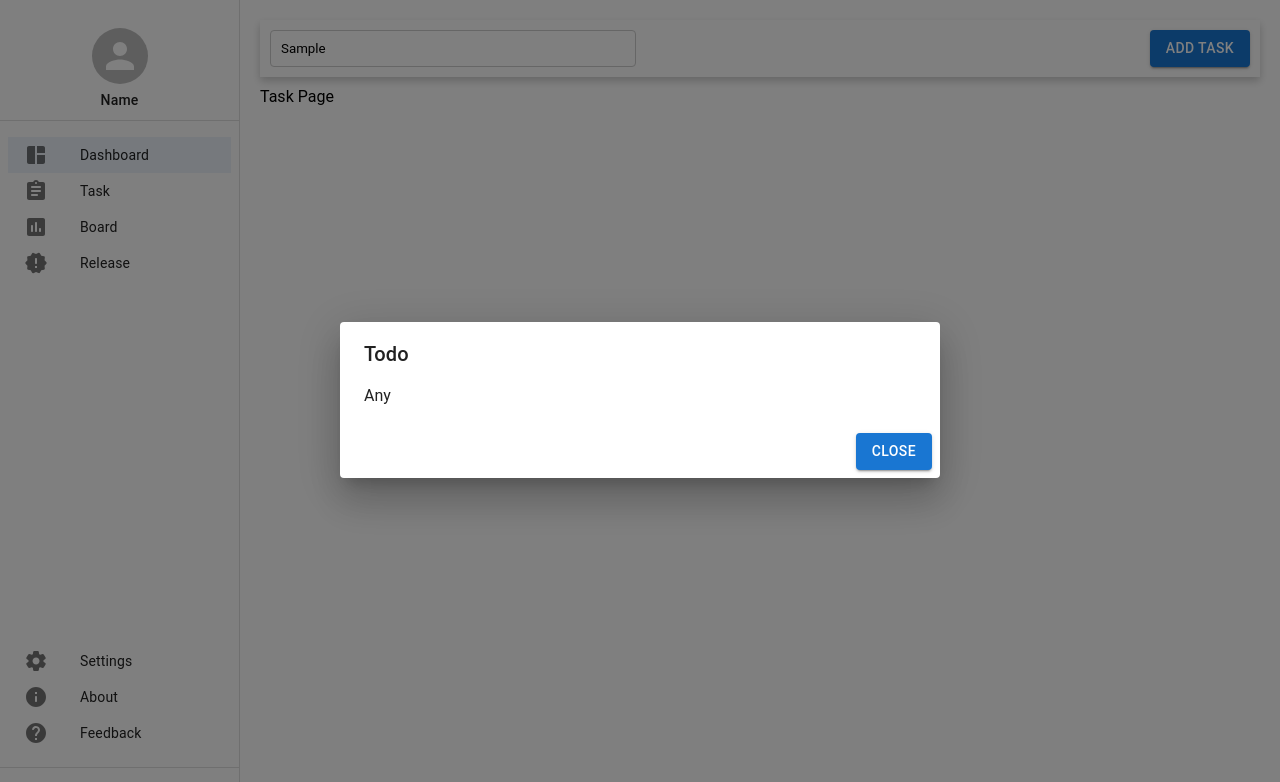
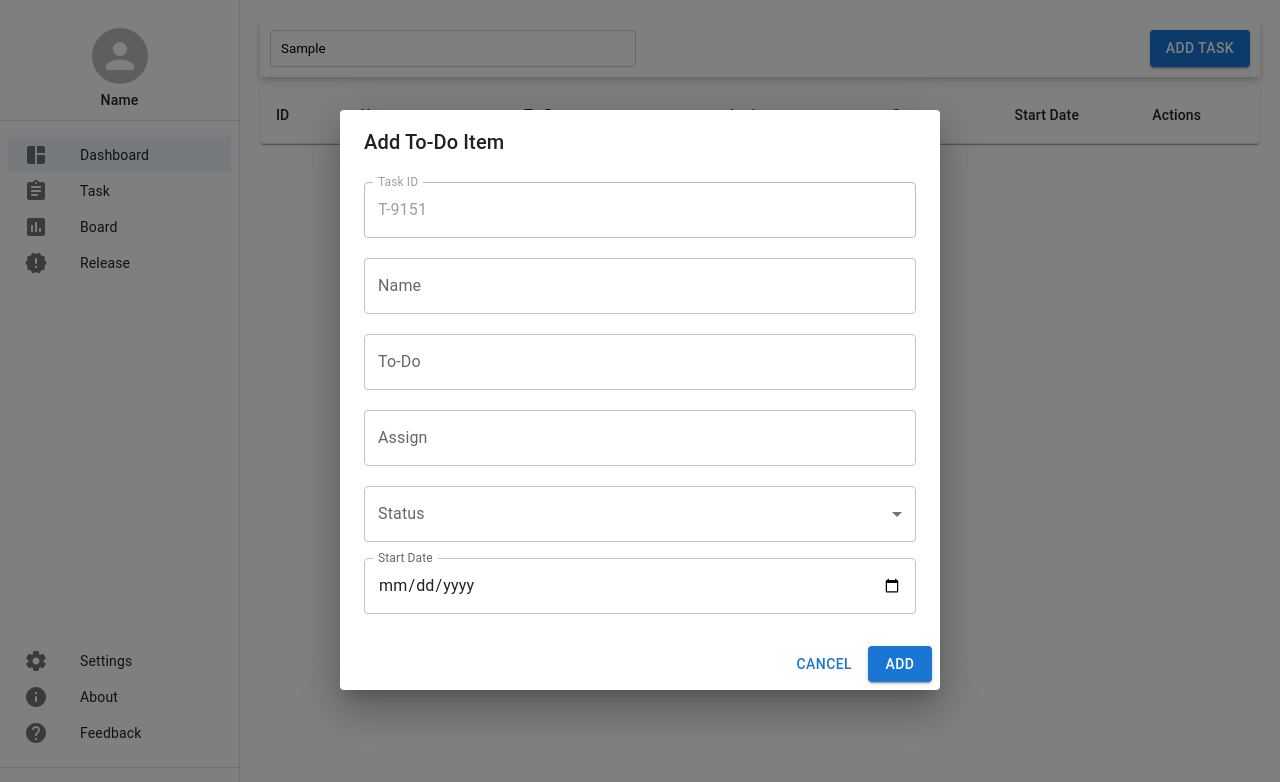
Before and after one commit to prabakaran03061998/march_24_project_management, a React (Create React App) app in the folder todolist/: page /task in a window 1280 px wide. Both pictures are taken after typing "Sample" into the empty fields and a click on the button "ADD TASK". Shown: the top 782 px of the page. Built offline with nearby package versions, Linux system fonts and the light colour scheme; the HTML template or start-up script is replaced by a standard one.

Commit message:
Navbar changes and input form

```diff
--- a/todolist/src/components/Nav-Button.js
+++ b/todolist/src/components/Nav-Button.js
@@ -2,32 +2,135 @@ import * as React from 'react';
 import Stack from '@mui/material/Stack';
 import Button from '@mui/material/Button';
 import { useState } from 'react';
-import { Dialog, DialogActions, DialogContent, DialogTitle } from '@mui/material';
+import { Dialog, DialogActions, DialogContent, DialogTitle, TextField, MenuItem, Select, InputLabel, FormControl } from '@mui/material';
+import { useNavigate } from 'react-router-dom';
+
+const generateRandomId = () => {
+  const randomId = Math.floor(1000 + Math.random() * 9000);
+  return `T-${randomId}`;
+};
 
 const BasicButtons = () => {
-    const [open,setOpen] = useState(false);
-    const openpopup = ()=>{
+  const [open, setOpen] = useState(false);
+  const [todo, setTodo] = useState('');
+  const [name, setName] = useState('');
+  const [assign, setAssign] = useState('');
+  const [id, setId] = useState('');
+  const [status, setStatus] = useState('');
+  const [startDate, setStartDate] = useState('');
+  const navigate = useNavigate();
+
+  const statusOptions = ['Pending', 'In Progress', 'Completed'];
+
+  const openpopup = () => {
+    setId(generateRandomId());
     setOpen(true);
-    }
-    const closepopup = () =>{
+  };
+
+  const closepopup = () => {
     setOpen(false);
-    }
+  };
+
+  const handleSubmit = () => {
+    const newTask = { id, todo, name, assign, status, startDate };
+    const existingTasks = JSON.parse(localStorage.getItem('tasks')) || [];
+    localStorage.setItem('tasks', JSON.stringify([...existingTasks, newTask]));
+
+    setTodo('');
+    setName('');
+    setAssign('');
+    setId('');
+    setStatus('');
+    setStartDate('');
+    closepopup();
+    navigate('/tasks'); // Navigate to the table page
+  };
 
   return (
     <>
       <Stack spacing={3} direction="row">
         <Button onClick={openpopup} variant="contained">Add Task</Button>
       </Stack>
-    <Dialog open={open} onClose={closepopup} fullWidth maxWidth="sm" >
-      <DialogTitle>Todo</DialogTitle>
-      <DialogContent>Any</DialogContent>
+      <Dialog open={open} onClose={closepopup} fullWidth maxWidth="sm">
+        <DialogTitle>Add To-Do Item</DialogTitle>
+        <DialogContent>
+          <TextField
+            margin="dense"
+            label="Task ID"
+            type="text"
+            fullWidth
+            variant="outlined"
+            value={id}
+            onChange={(e) => setId(e.target.value)}
+            disabled
+          />
+          <TextField
+            margin="dense"
+            label="Name"
+            type="text"
+            fullWidth
+            variant="outlined"
+            value={name}
+            onChange={(e) => setName(e.target.value)}
+            sx={{ mt: 2 }}
+          />
+          <TextField
+            margin="dense"
+            label="To-Do"
+            type="text"
+            fullWidth
+            variant="outlined"
+            value={todo}
+            onChange={(e) => setTodo(e.target.value)}
+            sx={{ mt: 2 }}
+          />
+          <TextField
+            margin="dense"
+            label="Assign"
+            type="text"
+            fullWidth
+            variant="outlined"
+            value={assign}
+            onChange={(e) => setAssign(e.target.value)}
+            sx={{ mt: 2 }}
+          />
+          <FormControl fullWidth variant="outlined" sx={{ mt: 2 }}>
+            <InputLabel>Status</InputLabel>
+            <Select
+              value={status}
+              onChange={(e) => setStatus(e.target.value)}
+              label="Status"
+            >
+              {statusOptions.map((option) => (
+                <MenuItem key={option} value={option}>
+                  {option}
+                </MenuItem>
+              ))}
+            </Select>
+          </FormControl>
+          <TextField
+            margin="dense"
+            label="Start Date"
+            type="date"
+            fullWidth
+            variant="outlined"
+            value={startDate}
+            onChange={(e) => setStartDate(e.target.value)}
+            InputLabelProps={{ shrink: true }}
+            sx={{ mt: 2 }}
+          />
+        </DialogContent>
         <DialogActions>
-      <Stack spacing={6} direction="row">
-      <Button onClick={closepopup} variant="contained">Close</Button>
-      </Stack>
+          <Button onClick={closepopup} color="primary">
+            Cancel
+          </Button>
+          <Button onClick={handleSubmit} variant="contained" color="primary">
+            Add
+          </Button>
         </DialogActions>
       </Dialog>
     </>
   );
-}
+};
+
 export default BasicButtons;
--- a/todolist/src/components/NavBar.js
+++ b/todolist/src/components/NavBar.js
@@ -2,14 +2,19 @@
 import React, { useState } from 'react';
 import '../style/Navbar.css';
 import NavButton from '../components/Nav-Button';
-
+import { useLocation } from 'react-router-dom';
+import LogoutOutlinedIcon from '@mui/icons-material/LogoutOutlined';
 
 const Navbar = () => {
   const [searchTerm, setSearchTerm] = useState('');
+  const location = useLocation();
 
   const handleSearchChange = (event) => {
     setSearchTerm(event.target.value);
+
   };
+  const isTaskPage = location.pathname === '/task';
+  console.log(isTaskPage);
 
   // const handleAddNewClick = () => {
   //   alert('Add New button clicked!');
@@ -27,7 +32,11 @@ const Navbar = () => {
         />
       </div>
       <div className="button-container">
-      <NavButton/>
+      {isTaskPage ? (
+          <NavButton />
+        ) : (
+          <LogoutOutlinedIcon color='action' />
+        )}
       </div>
     </nav>
   );
--- a/todolist/src/pages/task-page.js
+++ b/todolist/src/pages/task-page.js
@@ -1,8 +1,71 @@
+import * as React from 'react';
+import { useState, useEffect } from 'react';
+import { Table, TableBody, TableCell, TableContainer, TableHead, TableRow, Paper, Button } from '@mui/material';
 
-const TaskPage = () =>{
-    return (<>
-        Task Page
-    </>)
-}
+const columnStyles = {
+  id: { width: 60 },
+  name: { width: 150 },
+  todo: { width: 200 },
+  assign: { width: 150 },
+  status: { width: 100 },
+  startDate: { width: 120 },
+  actions: { width: 100 }
+};
 
-export default TaskPage;
+const TaskTable = () => {
+  const [tasks, setTasks] = useState([]);
+
+  useEffect(() => {
+    const storedTasks = JSON.parse(localStorage.getItem('tasks')) || [];
+    setTasks(storedTasks);
+  }, []);
+
+  const handleDelete = (id) => {
+    const updatedTasks = tasks.filter(task => task.id !== id);
+    setTasks(updatedTasks);
+    localStorage.setItem('tasks', JSON.stringify(updatedTasks));
+  };
+
+  return (
+    <div>
+      <TableContainer component={Paper}>
+        <Table>
+          <TableHead>
+            <TableRow>
+              <TableCell style={columnStyles.id}>ID</TableCell>
+              <TableCell style={columnStyles.name}>Name</TableCell>
+              <TableCell style={columnStyles.todo}>To-Do</TableCell>
+              <TableCell style={columnStyles.assign}>Assign</TableCell>
+              <TableCell style={columnStyles.status}>Status</TableCell>
+              <TableCell style={columnStyles.startDate}>Start Date</TableCell>
+              <TableCell style={columnStyles.actions}>Actions</TableCell>
+            </TableRow>
+          </TableHead>
+          <TableBody>
+            {tasks.map((task) => (
+              <TableRow key={task.id}>
+                <TableCell style={columnStyles.id}>{task.id}</TableCell>
+                <TableCell style={columnStyles.name}>{task.name}</TableCell>
+                <TableCell style={columnStyles.todo}>{task.todo}</TableCell>
+                <TableCell style={columnStyles.assign}>{task.assign}</TableCell>
+                <TableCell style={columnStyles.status}>{task.status}</TableCell>
+                <TableCell style={columnStyles.startDate}>{task.startDate}</TableCell>
+                <TableCell style={columnStyles.actions}>
+                  <Button
+                    variant="contained"
+                    color="error"
+                    onClick={() => handleDelete(task.id)}
+                  >
+                    Remove
+                  </Button>
+                </TableCell>
+              </TableRow>
+            ))}
+          </TableBody>
+        </Table>
+      </TableContainer>
+    </div>
+  );
+};
+
+export default TaskTable;
```
Also changed, not shown: todolist/src/data/dataStore.js (added, +23 -0 lines). Lines whose indentation alone changed are shown as unchanged.
